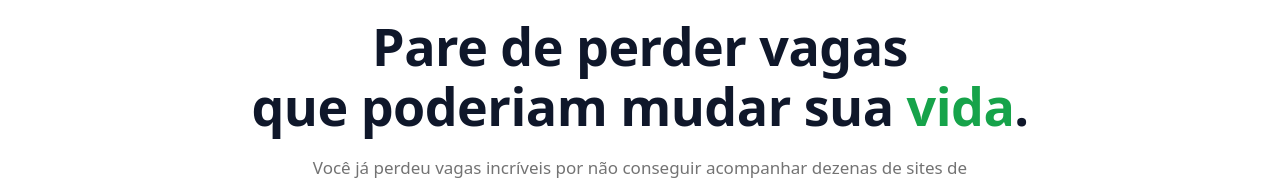
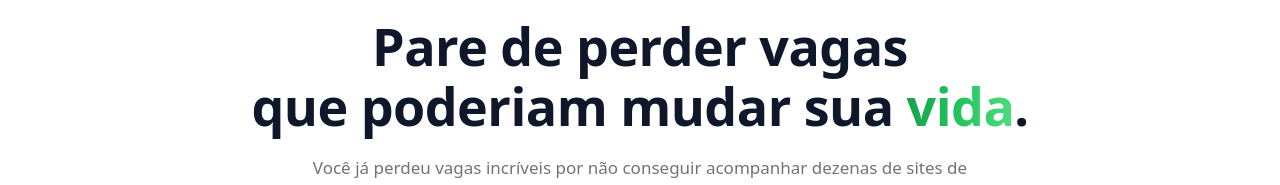
Before and after one commit to Marcoszcoder/vagazaps, a Next.js app: page / in a window 1280 px wide. Shown: the part 195-380 px from the top of the page. Built offline with nearby package versions, Linux system fonts and the light colour scheme.

Commit message:
fix: gradient green text on vida

```diff
--- a/src/components/landing/HeroSection.tsx
+++ b/src/components/landing/HeroSection.tsx
@@ -249,7 +249,7 @@ export default function HeroSection() {
           >
             Pare de <span className="text-[#0f172a]">perder</span> vagas
             <br />
-            que poderiam mudar sua <span className="text-[#16a34a]">vida</span>.
+            que poderiam mudar sua <span className="bg-gradient-to-r from-[#16a34a] via-[#22c55e] to-[#4ade80] bg-clip-text text-transparent" style={{ WebkitTextFillColor: 'transparent' }}>vida</span>.
           </h1>
           <p
             className="mx-auto mt-5 max-w-2xl lg:mx-auto"
```
